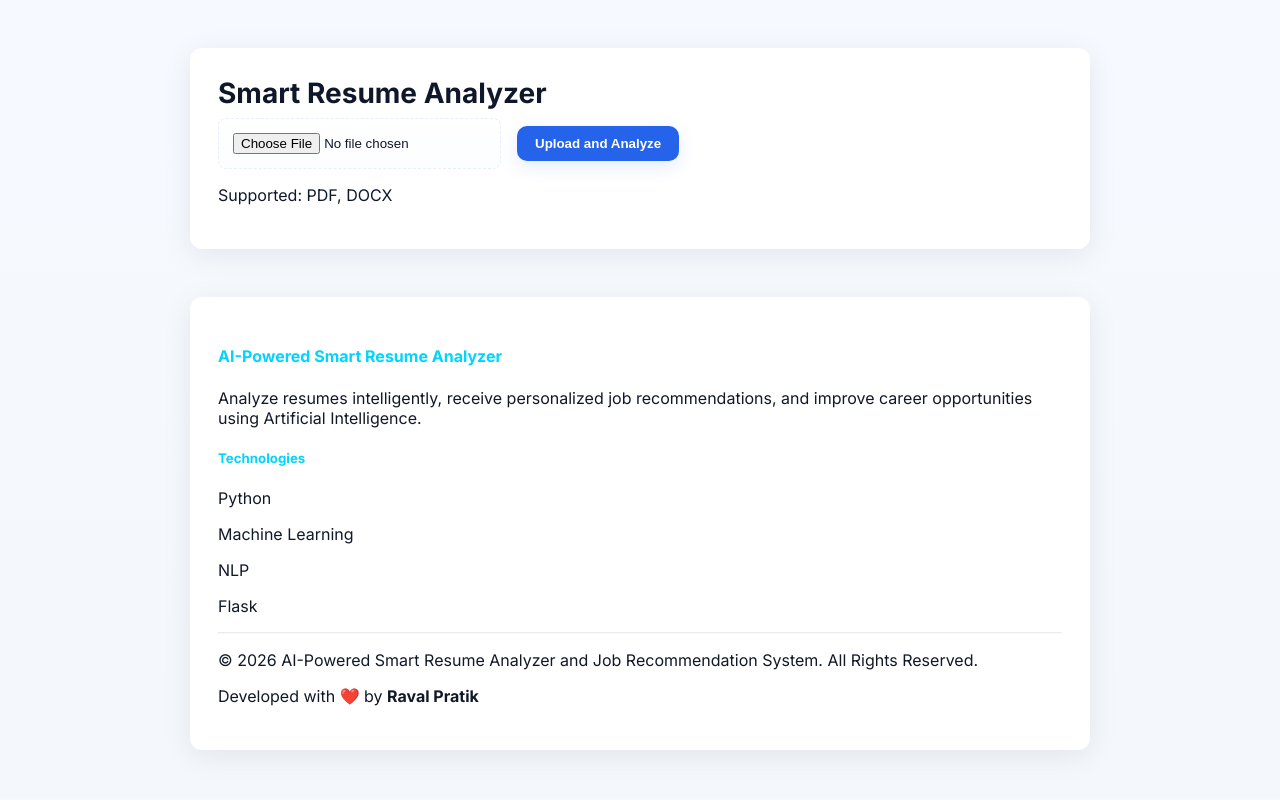
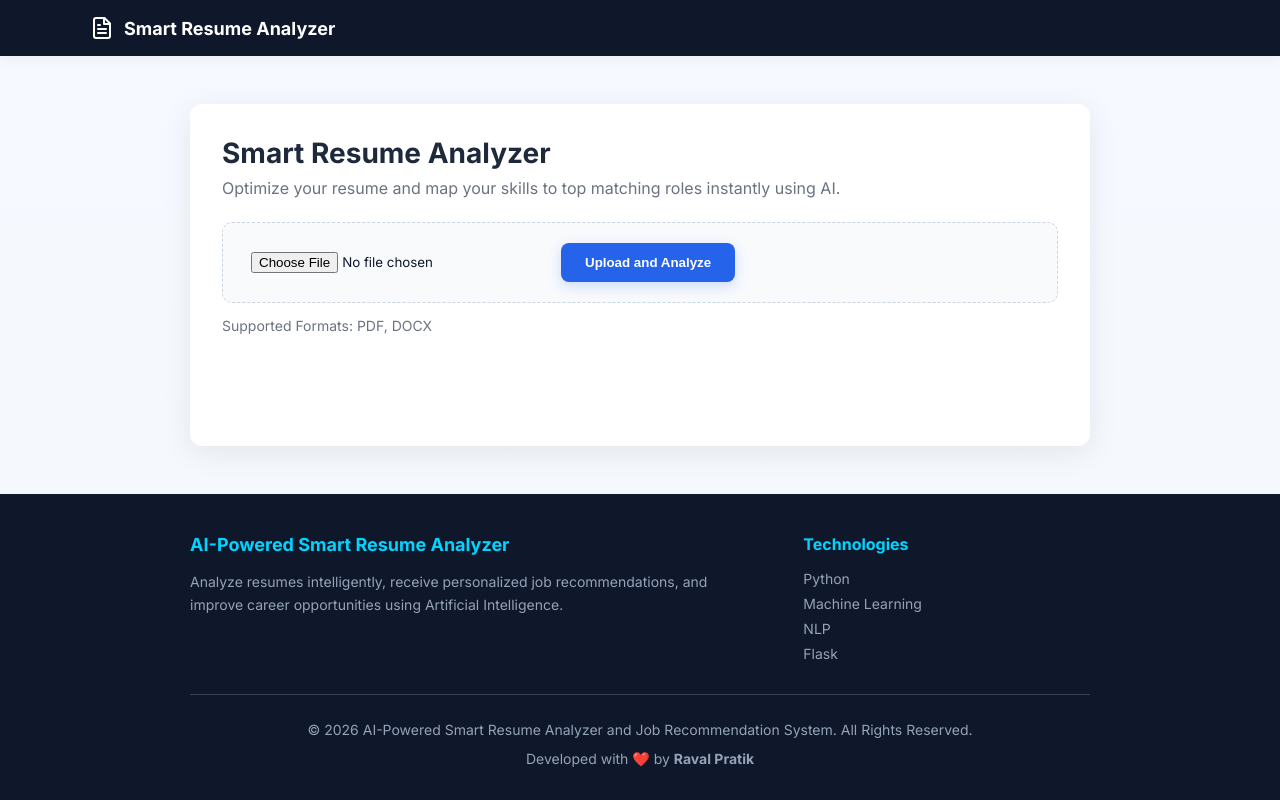
Before and after one commit to ravalpratik/Resume-Analyzer-and-Job-Recommendation, a Flask app: page / in a window 1280 px wide. Run offline with Flask 3, Linux system fonts and the light colour scheme.

Commit message:
finel commit

```diff
--- a/static/style.css
+++ b/static/style.css
@@ -6,25 +6,66 @@
 	--accent: #2563eb;
 	--muted: #6b7280;
 	--success: #10b981;
+	--dark-nav: #0f172a;
 }
 
 * {
-	box-sizing: border-box
+	box-sizing: border-box;
+}
+
+html, body {
+	height: 100%;
+	margin: 0;
 }
 
 body {
 	font-family: 'Inter', system-ui, -apple-system, 'Segoe UI', Roboto, Arial;
 	background: linear-gradient(180deg, #f6f9ff 0%, var(--bg) 100%);
 	color: #0f172a;
-	margin: 0;
 	-webkit-font-smoothing: antialiased;
+	display: flex;
+	flex-direction: column;
+}
+
+/* Navbar CSS */
+.navbar {
+	background-color: var(--dark-nav);
+	padding: 16px 24px;
+	box-shadow: 0 4px 12px rgba(15, 23, 42, 0.05);
+}
+
+.nav-container {
+	max-width: 1100px;
+	margin: 0 auto;
+	display: flex;
+	align-items: center;
+}
+
+.nav-logo {
+	display: flex;
+	align-items: center;
+	gap: 10px;
+	text-decoration: none;
+	color: #ffffff;
+	font-weight: 700;
+	font-size: 18px;
+}
+
+.nav-logo stroke {
+	color: #00d4ff;
+}
+
+/* Content Container Setup for sticky footer */
+.main-content {
+	flex: 1 0 auto;
 }
 
 .container {
+	width: 100%;
 	max-width: 900px;
 	margin: 48px auto;
 	background: var(--card);
-	padding: 28px;
+	padding: 32px;
 	border-radius: 12px;
 	box-shadow: 0 6px 30px rgba(16, 24, 40, 0.08);
 }
@@ -32,113 +73,145 @@ body {
 h1 {
 	margin: 0 0 8px 0;
 	font-size: 28px;
+	color: #1e293b;
+}
+
+h2 {
+	margin: 32px 0 16px 0;
+	font-size: 20px;
+	color: #1e293b;
+	border-bottom: 2px solid #f1f5f9;
+	padding-bottom: 8px;
 }
 
 p.lead {
 	color: var(--muted);
-	margin-top: 0
+	margin-top: 0;
+	margin-bottom: 24px;
+	font-size: 16px;
 }
 
 form {
 	display: flex;
 	gap: 16px;
 	align-items: center;
-	flex-wrap: wrap
-}
-
-.file-input {
-	position: relative;
-	display: flex;
-	align-items: center;
-	gap: 12px;
+	flex-wrap: wrap;
+	background: #f8fafc;
+	padding: 20px;
+	border-radius: 10px;
+	border: 1px dashed #cbd5e1;
 }
 
 input[type=file] {
-	border: 1px dashed #e6eefc;
-	padding: 14px;
-	border-radius: 8px;
-	background: linear-gradient(180deg, #fff, #fbfdff);
+	padding: 8px;
 	cursor: pointer;
+	font-family: inherit;
 }
 
 button {
 	background: var(--accent);
 	color: white;
 	border: none;
-	padding: 10px 18px;
-	border-radius: 10px;
+	padding: 12px 24px;
+	border-radius: 8px;
 	font-weight: 600;
-	box-shadow: 0 6px 18px rgba(37, 99, 235, 0.12);
+	box-shadow: 0 4px 14px rgba(37, 99, 235, 0.2);
 	cursor: pointer;
+	transition: all 0.2s ease;
 }
 
 button:hover {
-	transform: translateY(-1px)
+	background: #1d4ed8;
+	transform: translateY(-1px);
+}
+
+.btn-link {
+	display: inline-block;
+	background: #f1f5f9;
+	color: #334155;
+	text-decoration: none;
+	padding: 10px 20px;
+	border-radius: 8px;
+	font-weight: 600;
+	transition: background 0.2s;
+}
+
+.btn-link:hover {
+	background: #e2e8f0;
 }
 
 .meta {
-	display: flex;
-	gap: 16px;
-	align-items: center;
-	margin-top: 18px
+	margin-top: 12px;
 }
 
 .muted {
 	color: var(--muted);
-	font-size: 14px
+	font-size: 14px;
 }
 
-/* Results */
+/* Results Formatting */
 .card {
 	background: linear-gradient(180deg, #ffffff, #fbfdff);
-	padding: 18px;
+	padding: 20px;
 	border-radius: 10px;
-	box-shadow: 0 4px 16px rgba(15, 23, 42, 0.04);
-	margin-bottom: 16px
+	border: 1px solid #e2e8f0;
+	margin-bottom: 16px;
 }
 
 .score-badge {
 	display: inline-flex;
 	align-items: center;
 	gap: 10px;
-	padding: 8px 12px;
-	border-radius: 999px;
-	background: rgba(16, 185, 129, 0.08);
+	font-size: 18px;
+	color: #0f172a;
+}
+
+.score-badge strong {
 	color: var(--success);
-	font-weight: 700
+	font-size: 22px;
 }
 
 .skills-list {
 	display: flex;
 	flex-wrap: wrap;
 	gap: 8px;
-	margin: 8px 0
+	margin: 16px 0;
 }
 
 .skill {
 	background: #eef2ff;
 	color: #3730a3;
-	padding: 6px 10px;
+	padding: 6px 14px;
 	border-radius: 999px;
-	font-size: 13px
+	font-size: 13px;
+	font-weight: 500;
+}
+
+.jobs-list {
+	list-style: none;
+	padding: 0;
 }
 
 .jobs-list li {
-	margin-bottom: 8px
+	background: #fff;
+	padding: 14px 18px;
+	border-radius: 8px;
+	border: 1px solid #e2e8f0;
+	margin-bottom: 12px;
 }
 
 .muted-small {
 	color: var(--muted);
-	font-size: 13px
+	font-size: 13px;
 }
 
-/* Progress bar for resume score */
+/* Progress bar */
 .progress {
 	width: 100%;
 	background: #eef2f6;
 	height: 12px;
 	border-radius: 999px;
-	overflow: hidden
+	overflow: hidden;
 }
 
 .progress>i {
@@ -147,40 +220,97 @@ button:hover {
 	background: linear-gradient(90deg, var(--accent), #7c3aed);
 }
 
+/* Native CSS Footer (No bootstrap needed) */
 footer {
-	color: #111827;
+	flex-shrink: 0;
+	background-color: var(--dark-nav);
+	color: #94a3b8;
+	padding: 40px 24px 24px 24px;
+	margin-top: auto;
 }
 
-footer h4,
-footer h5 {
-	color: #00d4ff;
+.footer-container {
+	max-width: 900px;
+	margin: 0 auto;
 }
 
-footer a {
-	transition: 0.3s;
+.footer-row {
+	display: flex;
+	flex-wrap: wrap;
+	gap: 40px;
+	justify-content: space-between;
 }
 
-footer a:hover {
-	color: #00d4ff !important;
-	padding-left: 5px;
+.footer-col.info {
+	flex: 2;
+	min-width: 280px;
+}
+
+.footer-col.techs {
+	flex: 1;
+	min-width: 150px;
+}
+
+footer h4, footer h5 {
+	color: #00d4ff;
+	margin-top: 0;
+	margin-bottom: 16px;
+}
+
+footer h4 { font-size: 18px; }
+footer h5 { font-size: 16px; }
+
+footer p {
+	line-height: 1.6;
+	font-size: 14px;
+	margin: 0;
+}
+
+footer ul {
+	list-style: none;
+	padding: 0;
+	margin: 0;
+}
+
+footer ul li {
+	font-size: 14px;
+	margin-bottom: 8px;
 }
 
 footer hr {
-	opacity: 0.2;
+	border: 0;
+	border-top: 1px solid #334155;
+	margin: 24px 0;
 }
 
+.footer-bottom {
+	text-align: center;
+	font-size: 13px;
+}
+
+.footer-bottom p {
+	margin-bottom: 6px;
+}
+
+/* Responsiveness */
 @media (max-width:640px) {
 	.container {
-		margin: 20px;
-		padding: 18px
+		margin: 20px auto;
+		padding: 20px;
+		width: calc(100% - 40px);
 	}
 
 	h1 {
-		font-size: 20px
+		font-size: 22px;
 	}
 
 	form {
 		flex-direction: column;
-		align-items: stretch
+		align-items: stretch;
+	}
+
+	.footer-row {
+		flex-direction: column;
+		gap: 24px;
 	}
 }
--- a/templates/index.html
+++ b/templates/index.html
@@ -1,58 +1,65 @@
 <!doctype html>
-<html>
+<html lang="en">
   <head>
     <meta charset="utf-8">
     <meta name="viewport" content="width=device-width, initial-scale=1">
     <title>Smart Resume Analyzer</title>
+    <link rel="icon" type="image/png" href="/static/favicon.png">
     <link rel="stylesheet" href="/static/style.css">
   </head>
   <body>
-    <div class="container">
+
+    <nav class="navbar">
+      <div class="nav-container">
+        <a href="/" class="nav-logo">
+          <svg width="24" height="24" viewBox="0 0 24 24" fill="none" stroke="currentColor" stroke-width="2" stroke-linecap="round" stroke-linejoin="round"><path d="M14.5 2H6a2 2 0 0 0-2 2v16a2 2 0 0 0 2 2h12a2 2 0 0 0 2-2V7.5L14.5 2z"></path><polyline points="14 2 14 8 20 8"></polyline><line x1="16" y1="13" x2="8" y2="13"></line><line x1="16" y1="17" x2="8" y2="17"></line><line x1="10" y1="9" x2="8" y2="9"></line></svg>
+          <span>Smart Resume Analyzer</span>
+        </a>
+      </div>
+    </nav>
+    <div class="container main-content">
       <h1>Smart Resume Analyzer</h1>
+      <p class="lead">Optimize your resume and map your skills to top matching roles instantly using AI.</p>
+
       <form action="/upload" method="post" enctype="multipart/form-data">
+        <div class="file-input">
           <input type="file" name="file" accept=".pdf,.docx" required>
+        </div>
         <button type="submit">Upload and Analyze</button>
       </form>
-      <p>Supported: PDF, DOCX</p>
+      <div class="meta">
+        <span class="muted">Supported Formats: PDF, DOCX</span>
       </div>
-    <!-- Footer Start -->
-<footer class="bg-dark text-light py-4 mt-5">
-    <div class="container">
-        <div class="row">
+    </div>
 
-            <!-- Project Info -->
-            <div class="col-md-6 mb-3">
-                <h4 class="fw-bold">AI-Powered Smart Resume Analyzer</h4>
-                <p class="mb-2">
+    <footer>
+      <div class="footer-container">
+        <div class="footer-row">
+          <div class="footer-col info">
+            <h4>AI-Powered Smart Resume Analyzer</h4>
+            <p>
               Analyze resumes intelligently, receive personalized job recommendations,
               and improve career opportunities using Artificial Intelligence.
             </p>
           </div>
-
-            <!-- Technologies -->
-            <div class="col-md-3 mb-3">
+          <div class="footer-col techs">
             <h5>Technologies</h5>
-                <p class="mb-1">Python</p>
-                <p class="mb-1">Machine Learning</p>
-                <p class="mb-1">NLP</p>
-                <p class="mb-1">Flask</p>
+            <ul>
+              <li>Python</li>
+              <li>Machine Learning</li>
+              <li>NLP</li>
+              <li>Flask</li>
+            </ul>
+          </div>
         </div>
 
-        </div>
+        <hr>
 
-        <hr class="border-secondary">
-
-        <div class="text-center">
-            <p class="mb-1">
-                © 2026 AI-Powered Smart Resume Analyzer and Job Recommendation System.
-                All Rights Reserved.
-            </p>
-            <p class="mb-0">
-                Developed with ❤️ by <strong>Raval Pratik</strong>
-            </p>
+        <div class="footer-bottom">
+          <p>© 2026 AI-Powered Smart Resume Analyzer and Job Recommendation System. All Rights Reserved.</p>
+          <p>Developed with ❤️ by <strong>Raval Pratik</strong></p>
         </div>
       </div>
     </footer>
-<!-- Footer End -->
     </body>
 </html>
```
Also changed, not shown: templates/result.html (+57 -42 lines). Lines whose indentation alone changed are shown as unchanged.
